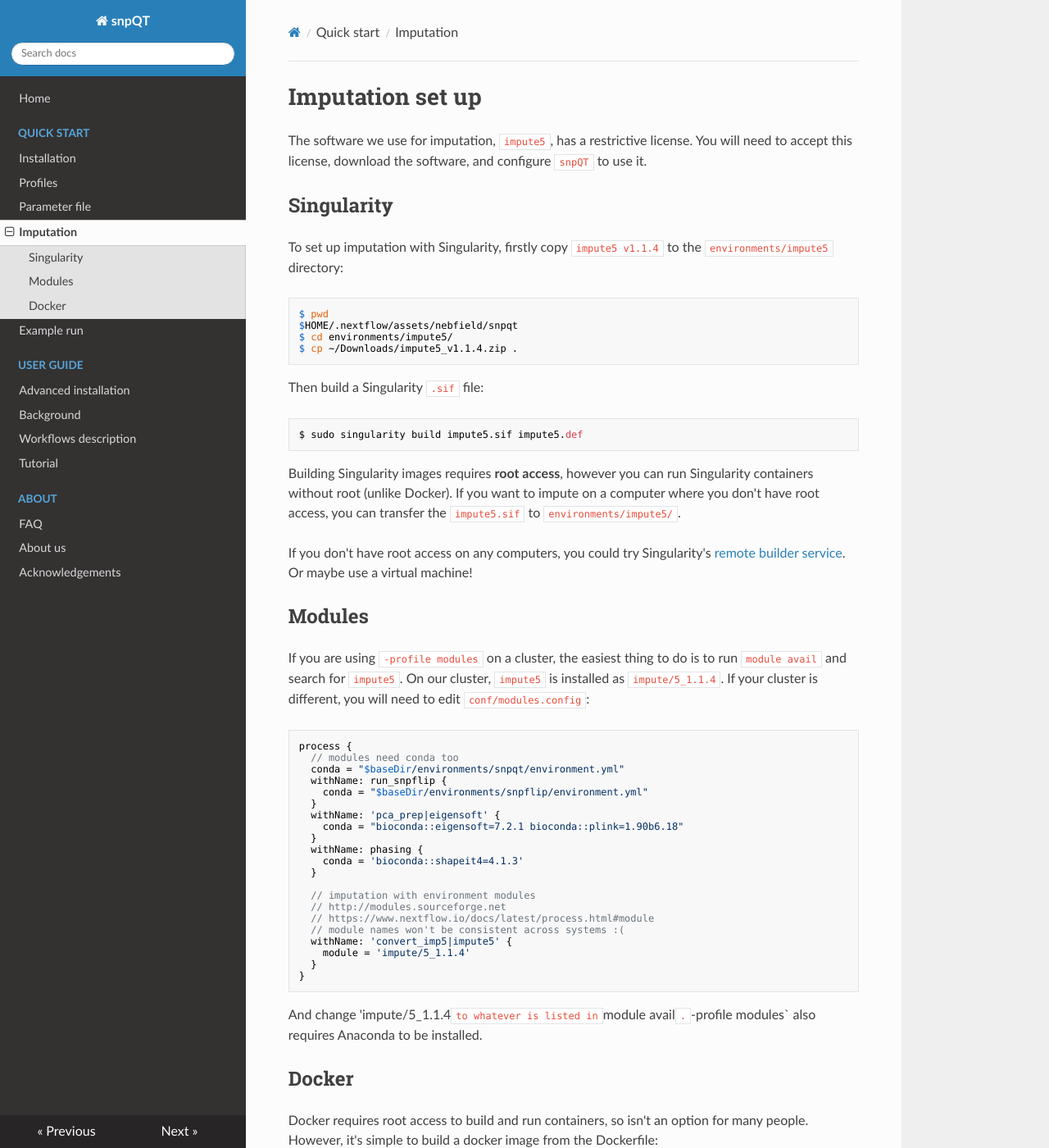
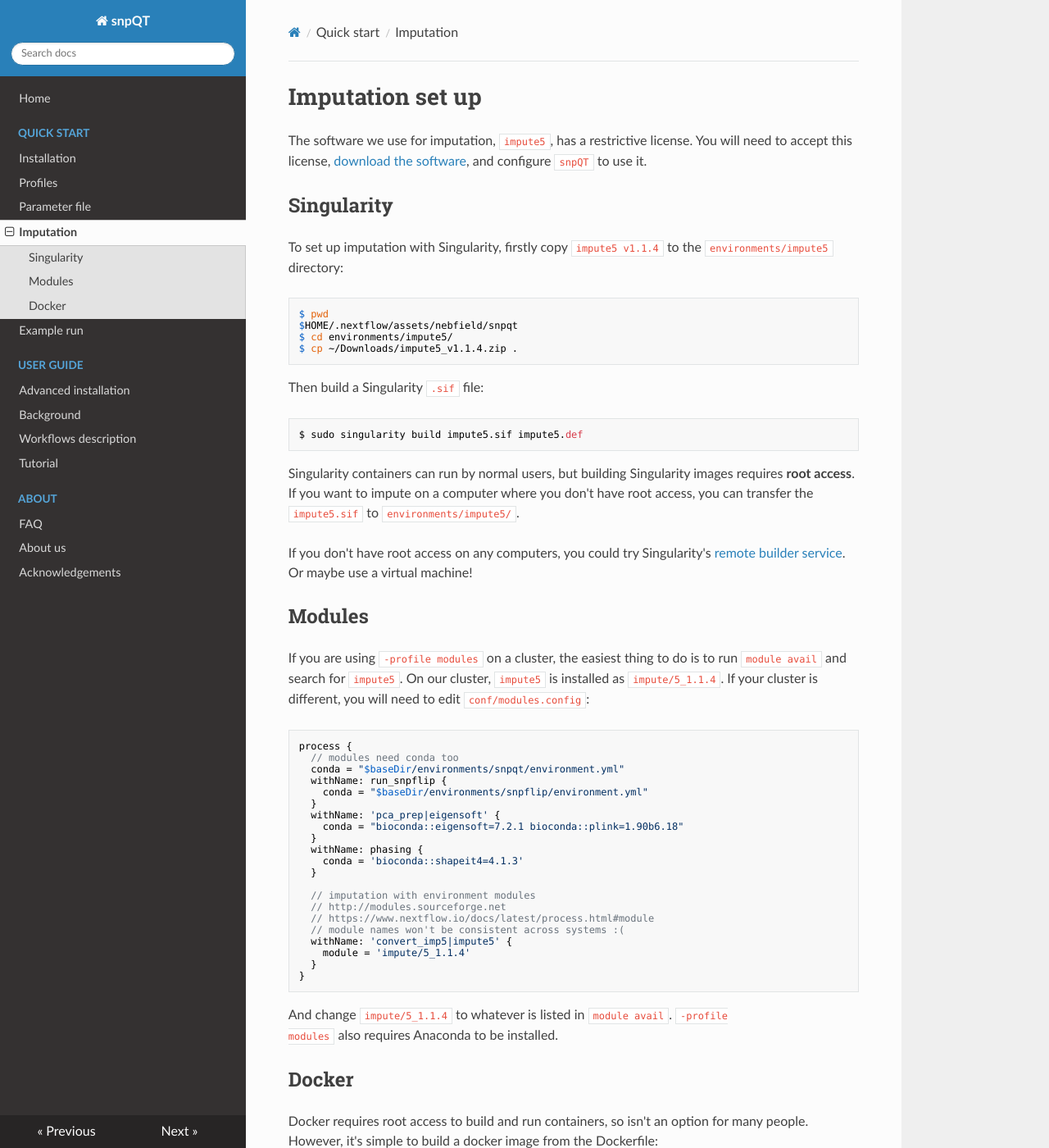
Before and after one commit to nebfield/snpQT, an MkDocs documentation site: the page built from docs/quickstart/imputation.md, in a window 1280 px wide and 1400 px high. Shown: the whole window at 82% size. Built offline with MkDocs 1.6.1, drawn with Linux system fonts in a browser that asks for light colours; nearby versions of some CDN libraries.

Commit message:
add link to impute5

````diff
--- a/docs/quickstart/imputation.md
+++ b/docs/quickstart/imputation.md
@@ -1,8 +1,8 @@
 # Imputation set up
 
 The software we use for imputation, `impute5`, has a restrictive license. You
-will need to accept this license, download the software, and configure `snpQT`
-to use it.
+will need to accept this license, [download the
+software](https://jmarchini.org/software/), and configure `snpQT` to use it.
 
 ## Singularity
 
@@ -22,10 +22,9 @@ Then build a Singularity `.sif` file:
 $ sudo singularity build impute5.sif impute5.def
 ```
 
-Building Singularity images requires **root access**, however you can run
-Singularity containers without root (unlike Docker). If you want to impute on a
-computer where you don't have root access, you can transfer the `impute5.sif` to
-`environments/impute5/`.
+Singularity containers can run by normal users, but building Singularity images
+requires **root access**. If you want to impute on a computer where you don't have
+root access, you can transfer the `impute5.sif` to `environments/impute5/`.
 
 If you don't have root access on any computers, you could try Singularity's
 [remote builder service](https://cloud.sylabs.io/builder). Or maybe use a
@@ -62,7 +61,7 @@ process {
 }
 ```
 
-And change 'impute/5_1.1.4` to whatever is listed in `module avail`. `-profile
+And change `impute/5_1.1.4` to whatever is listed in `module avail`. `-profile
 modules` also requires Anaconda to be installed.
 
 ## Docker
````
